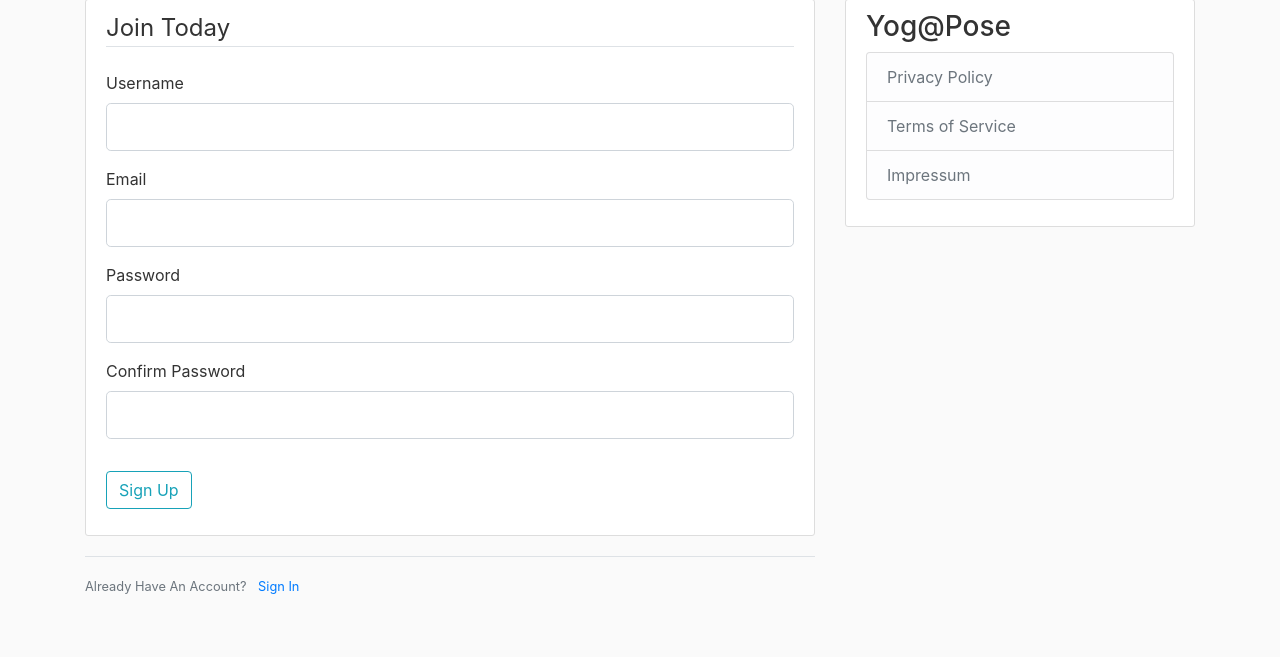
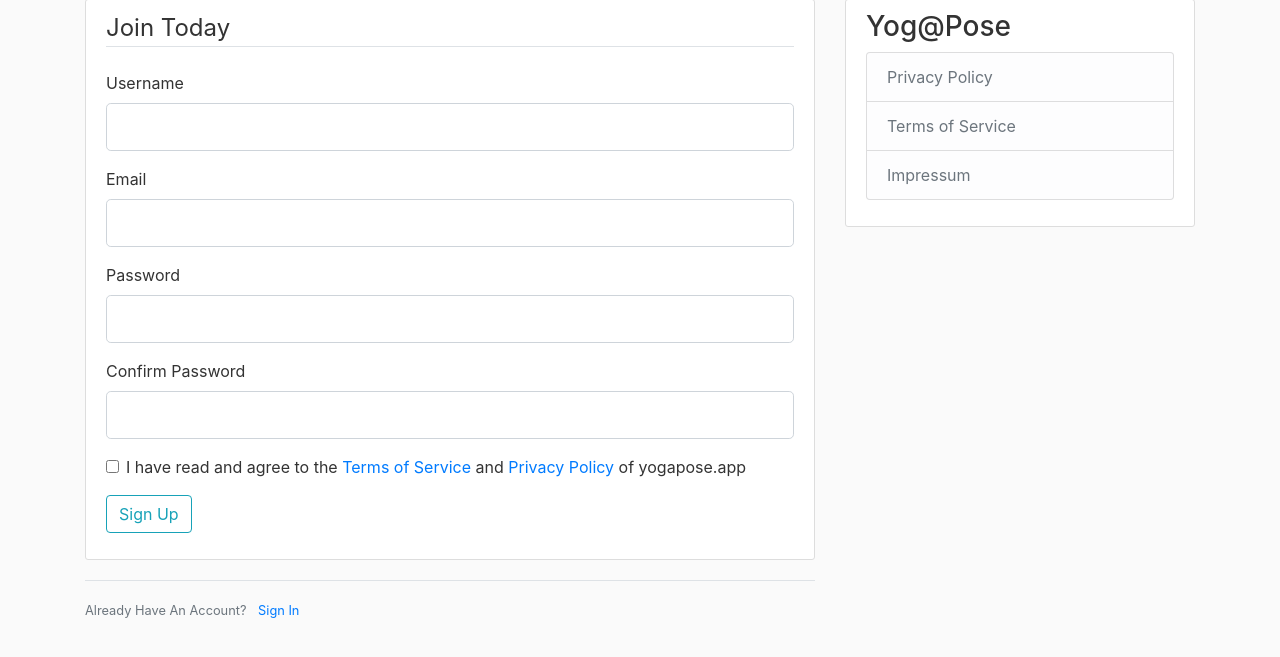
Before and after one commit to gautam-e/YogaPose, a Flask app: page /register in a window 1280 px wide. Shown: the part 81-738 px from the top of the page. Run offline with Flask 2, Linux system fonts and the light colour scheme; parts of the project's set-up code (start-up, migrations or seed data) failed here and were passed over; some libraries are stand-ins or nearby versions.

Commit message:
Accept ToS and PP to register

```diff
--- a/yogapose/templates/register.html
+++ b/yogapose/templates/register.html
@@ -58,6 +58,23 @@
                         {{ form.confirm_password(class="form-control form-control-lg") }}
                     {% endif %}
                 </div>
+                <div class="form-check">
+                    {% if form.agreement.errors %}
+                        {{ form.agreement(class="form-check-input is-invalid") }}
+                        <label class="form-check-label">I have read and agree to the <a href="{{ url_for('main.terms_of_service') }}">Terms of Service</a>
+                            and <a href="{{ url_for('main.privacy_policy') }}">Privacy Policy</a> of yogapose.app</label>
+                        <!-- {{ form.agreement.label(class="form-check-label") }} -->
+                        <div class="invalid-feedback">
+                            {% for error in form.agreement.errors %}
+                                <span>{{ error }}</span>
+                            {% endfor %}
+                        </div>
+                    {% else %}
+                        {{ form.agreement(class="form-check-input") }}
+                        <label class="form-check-label">I have read and agree to the <a href="{{ url_for('main.terms_of_service') }}">Terms of Service</a>
+                            and <a href="{{ url_for('main.privacy_policy') }}">Privacy Policy</a> of yogapose.app</label>
+                    {% endif %}
+                  </div>
             </fieldset>
             <div class="form-group">
                 {{ form.submit(class="btn btn-outline-info") }}
--- a/yogapose/users/forms.py
+++ b/yogapose/users/forms.py
@@ -13,6 +13,7 @@ class RegistrationForm(FlaskForm):
     password = PasswordField('Password', validators=[DataRequired()])
     confirm_password = PasswordField('Confirm Password',
                                      validators=[DataRequired(), EqualTo('password')])
+    agreement = BooleanField(label='ToS and PP accepted')
     submit = SubmitField('Sign Up')
     # validate username to see if it has been taken already
     def validate_username(self, username):
@@ -25,6 +26,12 @@ class RegistrationForm(FlaskForm):
         user = User.query.filter_by(email=email.data).first()
         if user:
             raise ValidationError('That email is taken. Please chose a different one.')
+
+    # validate agreement to ToC and Privacy Policy
+    def validate_agreement(self, agreement):
+        if not agreement.data:
+            raise ValidationError('You need to agree with the Terms and Conditions and the Privacy Policy in order to register.')
+
 
 
 class LoginForm(FlaskForm):
```
